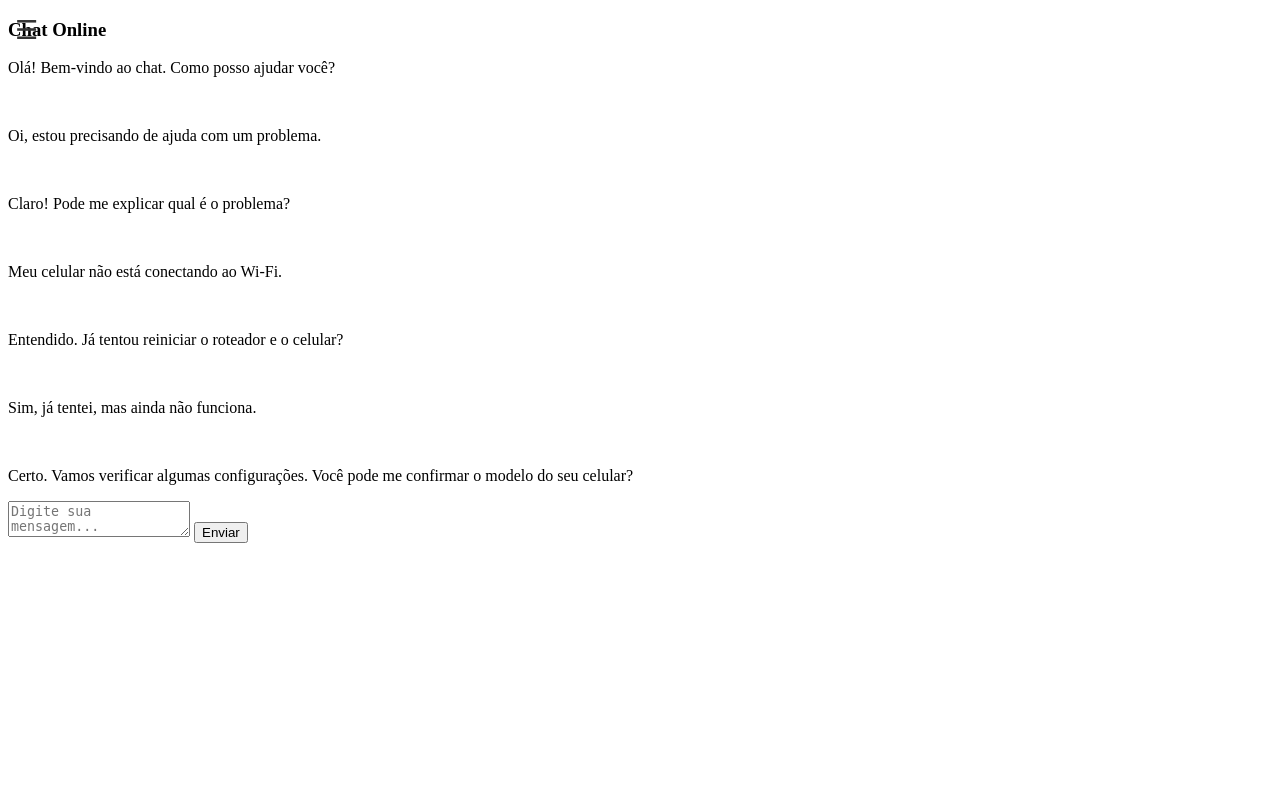
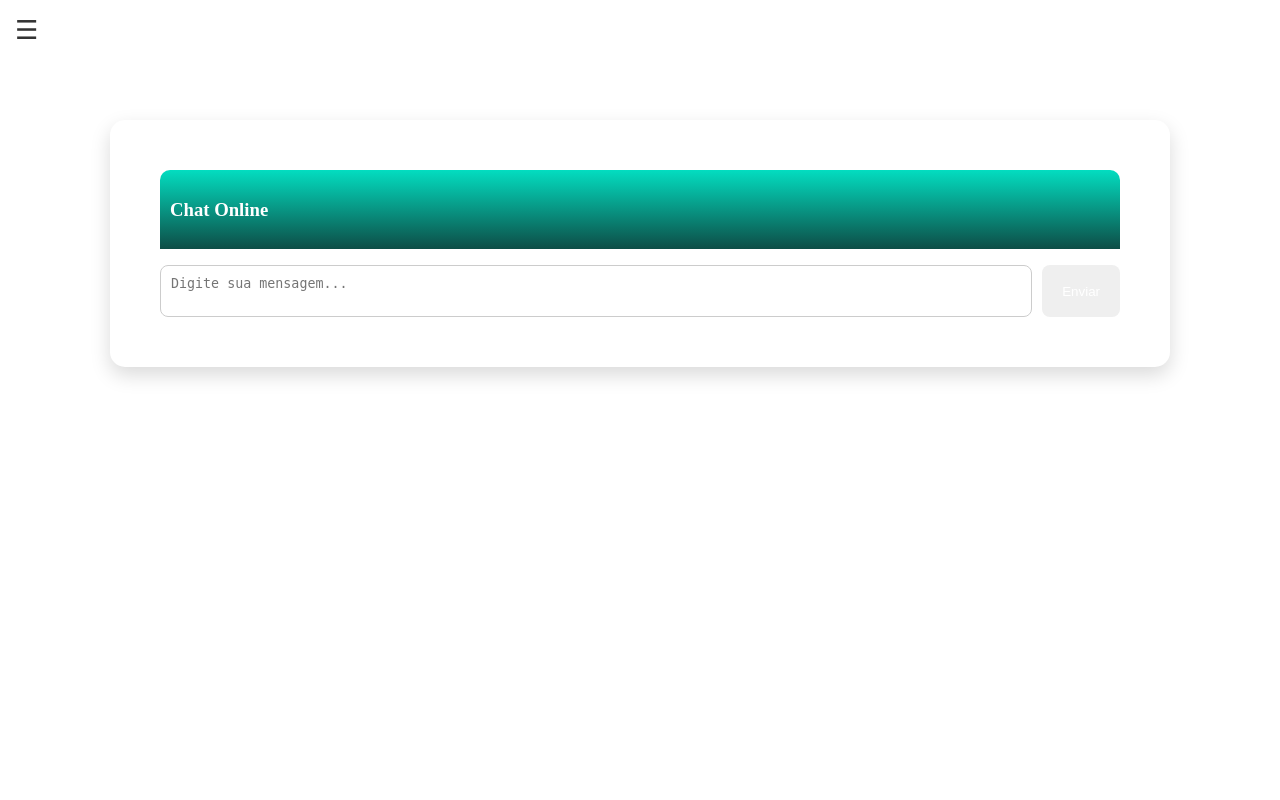
Before and after one commit to Braian-de-Liz/Tchuu-Tchuu, a PHP site: page /Public/pagChat.html in a window 1280 px wide. Run offline with PHP 8.4, Linux system fonts and the light colour scheme.

Commit message:
Elias Nodal

```diff
--- a/Assets/stylechat.css
+++ b/Assets/stylechat.css
@@ -1,3 +1,12 @@
+
+body{
+    display: flex;
+    justify-content: center;
+    align-items: center;
+    min-height: 100vh;
+    margin: 0;
+}
+
 #container {
     /*background-color: #fff;*/
     background-color: #fff;
@@ -6,19 +15,42 @@
     width: 95%;
     min-width: 280px;
     overflow: hidden;
-    margin-top: 120px;
     padding: 0px;
+    justify-content: center;
+    align-items: center;
+    margin: 0;
+
     justify-content: space-between;
 
 }
 
-
-
 #chat-header{
-    background: linear-gradient(to right, #03ddc0, #0d4d46);
+    background: linear-gradient(to bottom, #03ddc0, #0d4d46);
     color: white;
     padding: 10px;
     border-radius: 10px 10px 0 0;
+}
+
+.message-input {
+    display: flex;
+    gap: 10px;
+}
+
+.message-input textarea {
+    flex: 1;
+    resize: none;
+    padding: 10px;
+    border-radius: 8px;
+    border: 1px solid #ccc;
+}
+
+.message-input button {
+    padding: 10px 20px;
+    background-color: gradient #03ddc0;
+    color: white;
+    border: none;
+    border-radius: 8px;
+    cursor: pointer;
 }
 
 
--- /dev/null
+++ b/Nodejs/src/server.js
@@ -0,0 +1 @@
+console.log("olá imundo")
--- a/Public/pagChat.html
+++ b/Public/pagChat.html
@@ -5,7 +5,7 @@
     <meta charset="UTF-8">
     <meta name="viewport" content="width=device-width, initial-scale=1.0">
     <link rel="shortcut icon" href="../Assets/imagens/logos/logo THUU.png" type="image/x-icon">
-    <link rel="stylesheet" href="../Assets/style4.css">
+    <link rel="stylesheet" href="../Assets/stylechat.css">
     <link rel="stylesheet" href="../Assets/fot.css">
     <link rel="stylesheet" href="../Assets/menulateral.css">
     <title>Thuu Thuu - Chat</title>
@@ -71,20 +71,13 @@
             </div>
 
             <div id="messages">
-                <!-- Aqui serão exibidas as mensagens -->
-                <p>Olá! Bem-vindo ao chat. Como posso ajudar você?</p>
-                <br>
-                <p>Oi, estou precisando de ajuda com um problema.</p>
-                <br>
-                <p>Claro! Pode me explicar qual é o problema?</p>
-                <br>
-                <p>Meu celular não está conectando ao Wi-Fi.</p>
-                <br>
-                <p>Entendido. Já tentou reiniciar o roteador e o celular?</p>
-                <br>
-                <p>Sim, já tentei, mas ainda não funciona.</p>
-                <br>
-                <p>Certo. Vamos verificar algumas configurações. Você pode me confirmar o modelo do seu celular?</p>
+                <div class="mensagem-user">
+                    <p></p>
+                </div>
+
+                <div class="mensagem-outro">
+
+                </div>
             </div>
             <div class="message-input">
                 <textarea placeholder="Digite sua mensagem..."></textarea>
```
Also changed, not shown: Nodejs/package.json (added, +16 -0 lines), Nodejs/package-lock.json (added).
